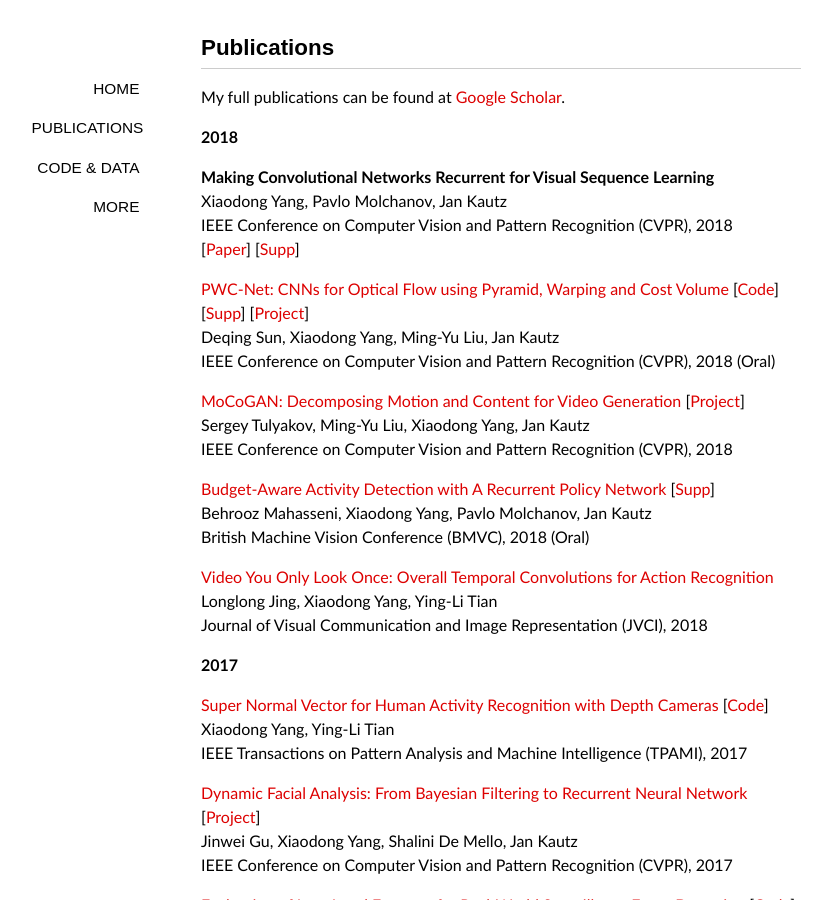
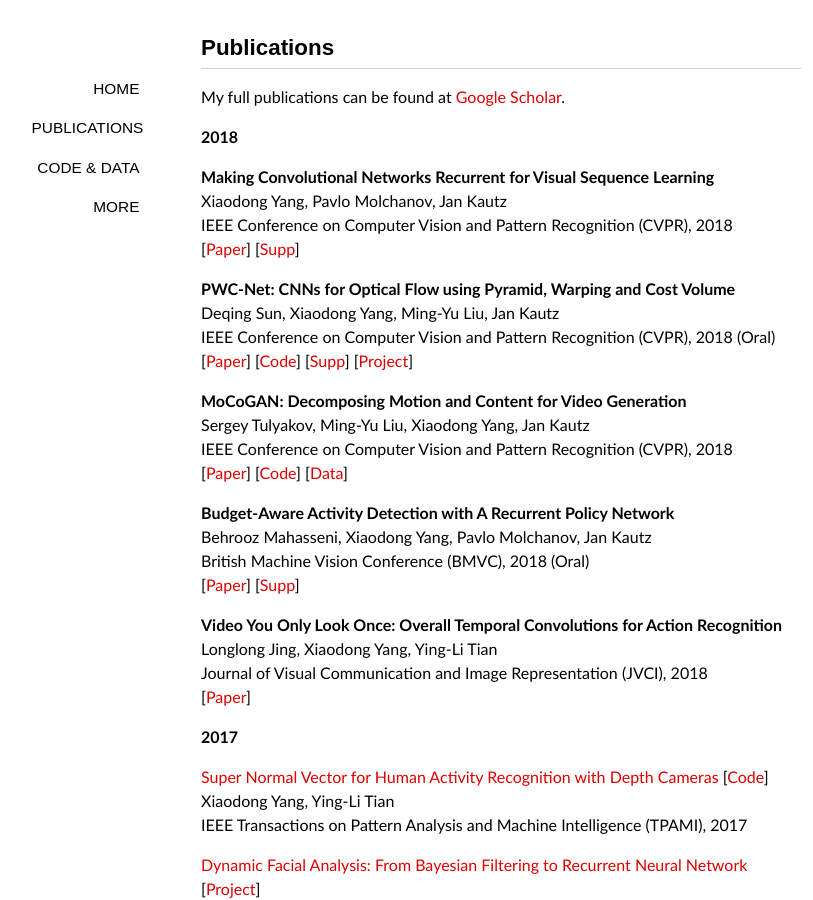
Before and after one commit to xiaodongyang/xiaodongyang.github.io, a Jekyll site: the page built from publications/index.md, in a window 1280 px wide and 900 px high. Shown: the whole window, without its empty margins (139-952 px from the left). Built offline with Jekyll 4.4.1, drawn with Linux system fonts in a browser that asks for light colours; some web fonts are replaced.

Commit message:
Update index.md

```diff
--- a/publications/index.md
+++ b/publications/index.md
@@ -14,21 +14,25 @@ Xiaodong Yang, Pavlo Molchanov, Jan Kautz
 IEEE Conference on Computer Vision and Pattern Recognition (CVPR), 2018
 [[Paper](/publications/papers/prernn-cvpr18.pdf)] [[Supp](/publications/papers/prernn-supp-cvpr18.pdf)]
 
-[PWC-Net: CNNs for Optical Flow using Pyramid, Warping and Cost Volume](/publications/papers/pwc-cvpr18.pdf) [[Code](https://github.com/NVlabs/PWC-Net)] [[Supp](/publications/papers/pwc-supp-cvpr18.pdf)] [[Project](http://research.nvidia.com/publication/2018-02_PWC-Net%3A-CNNs-for)]
+**PWC-Net: CNNs for Optical Flow using Pyramid, Warping and Cost Volume**
 Deqing Sun, Xiaodong Yang, Ming-Yu Liu, Jan Kautz
 IEEE Conference on Computer Vision and Pattern Recognition (CVPR), 2018 (Oral)
+[[Paper](/publications/papers/pwc-cvpr18.pdf)] [[Code](https://github.com/NVlabs/PWC-Net)] [[Supp](/publications/papers/pwc-supp-cvpr18.pdf)] [[Project](http://research.nvidia.com/publication/2018-02_PWC-Net%3A-CNNs-for)]
 
-[MoCoGAN: Decomposing Motion and Content for Video Generation](/publications/papers/mocogan-cvpr18.pdf) [[Project](https://github.com/sergeytulyakov/mocogan)]
+**MoCoGAN: Decomposing Motion and Content for Video Generation**
 Sergey Tulyakov, Ming-Yu Liu, Xiaodong Yang, Jan Kautz
 IEEE Conference on Computer Vision and Pattern Recognition (CVPR), 2018
+[[Paper](/publications/papers/mocogan-cvpr18.pdf)] [[Code](https://github.com/sergeytulyakov/mocogan)] [[Data](https://github.com/sergeytulyakov/mocogan)]
 
-[Budget-Aware Activity Detection with A Recurrent Policy Network](/publications/papers/bmvc18.pdf) [[Supp](/publications/papers/supp-bmvc18.pdf)]
+**Budget-Aware Activity Detection with A Recurrent Policy Network**
 Behrooz Mahasseni, Xiaodong Yang, Pavlo Molchanov, Jan Kautz
 British Machine Vision Conference (BMVC), 2018 (Oral)
+[[Paper](/publications/papers/bmvc18.pdf)] [[Supp](/publications/papers/supp-bmvc18.pdf)]
 
-[Video You Only Look Once: Overall Temporal Convolutions for Action Recognition](/publications/papers/jvci18.pdf)
+**Video You Only Look Once: Overall Temporal Convolutions for Action Recognition**
 Longlong Jing, Xiaodong Yang, Ying-Li Tian
 Journal of Visual Communication and Image Representation (JVCI), 2018
+[[Paper](/publications/papers/jvci18.pdf)]
 
 **2017**
 
```
